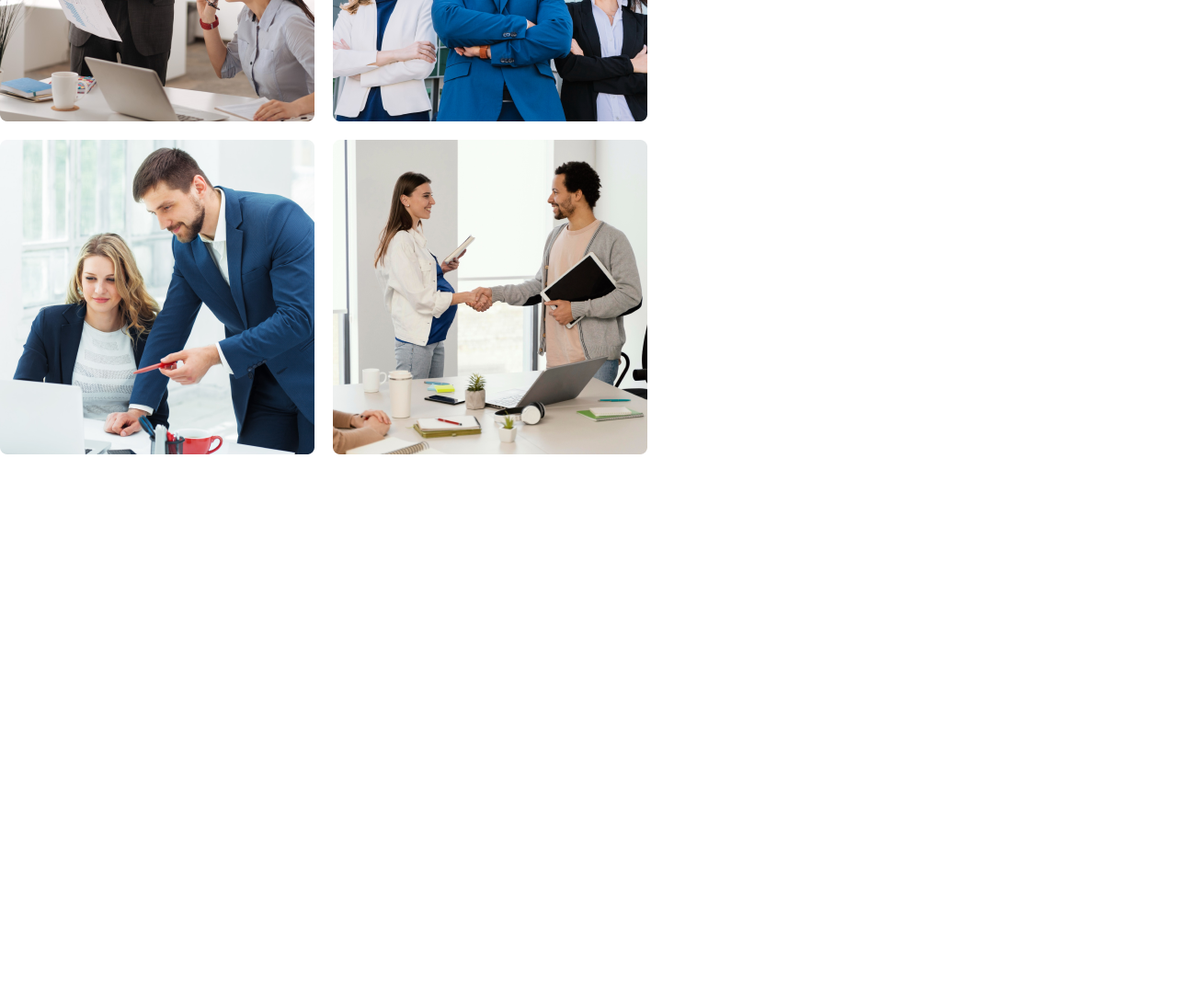
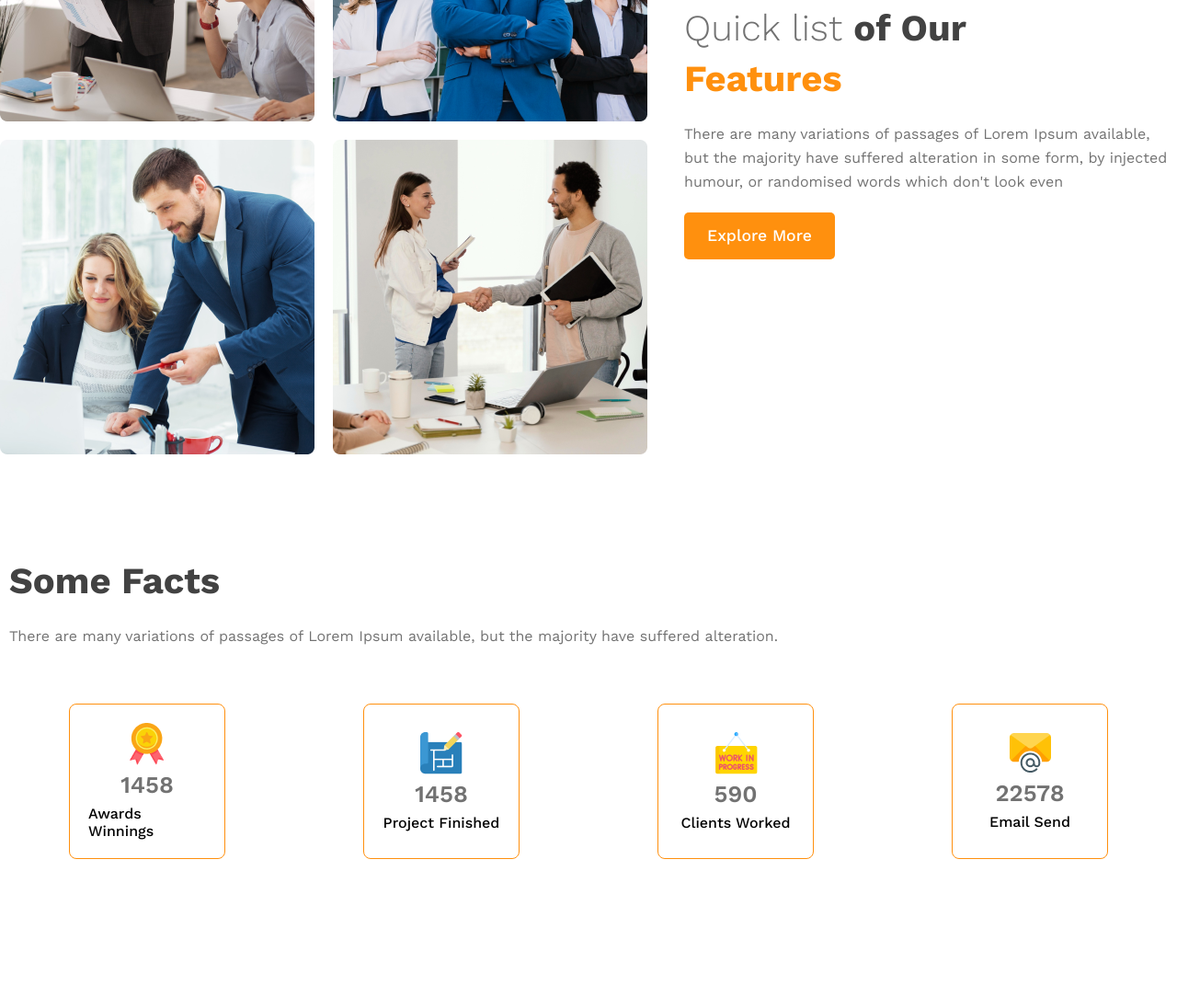
Before and after one commit to MasumAhmed19/G3-Architecture, a plain HTML site: page index.html in a window 1280 px wide. Shown: the part 1465-2549 px from the top of the page at 92% size. Before the commit the page ends 1959 px from the top, so only its background shows below. Drawn offline with nearby package versions, Linux system fonts and the light colour scheme.

Commit message:
facts section half

```diff
--- a/index.html
+++ b/index.html
@@ -53,7 +53,42 @@
                 <img src="images/team3.png" alt="images 3">
                 <img src="images/team4.png" alt="images 4">
             </div>
-            <div class="team-content"></div>
+            <div class="team-content display-flex">
+                <h3 class="team-title dark-3"><span>Quick list</span> <strong class="dark-2">of Our</strong><br> <strong class="orange">Features</strong></h3>
+
+                <p class="team-paragraph">There are many variations of passages of Lorem Ipsum available, but the majority have suffered alteration in some form, by injected humour, or randomised words which don't look even</p>
+                </a><button class="btn-fill"><a href="#"></a>Explore More</a></button>
+            </div>
+        </section>
+
+
+        <section class="some-facts-section display-flex">
+            <h3 class="facts-title dark-2"><strong>Some Facts</h3></strong></h3>
+            <p class="facts-paragraph">There are many variations of passages of Lorem Ipsum available, but the majority have suffered alteration.</p>
+
+            <div class="facts-card-div display-flex">
+                <div class="facts-card display-flex">
+                    <img src="/images/icons/ribon.png" alt="Projects"  class="card-icons">
+                    <h3 class="card-title">1458</h3>
+                    <p class="card-sub">Awards Winnings</p>
+                </div>
+                <div class="facts-card display-flex">
+                    <img src="/images/icons/projects.png" alt="Projects"  class="card-icons">
+                    <h3 class="card-title">1458</h3>
+                    <p class="card-sub">Project Finished</p>
+                </div>
+                <div class="facts-card display-flex">
+                    <img src="/images/icons/customers.png" alt="Clients Worked"  class="card-icons">
+                    <h3 class="card-title">590</h3>
+                    <p class="card-sub">Clients Worked</p>
+                </div>
+                <div class="facts-card display-flex">
+                    <img src="/images/icons/email.png" alt="Email"  class="card-icons">
+                    <h3 class="card-title">22578</h3>
+                    <p class="card-sub">Email Send</p>
+                </div>
+            </div>
+
         </section>
 
 
--- a/styles.css
+++ b/styles.css
@@ -31,6 +31,14 @@
     color:rgb(114, 114, 114)
 }
 
+.orange {
+    color: rgb(255, 144, 14);
+}
+
+.lefft{
+    text-align: start;
+}
+
 
 .paragraph{
     color: rgb(114, 114, 114);
@@ -54,11 +62,12 @@
     line-height: 23px;
     letter-spacing: 0%;
     text-align: center;
+    cursor: pointer;
 }
 
 
 main > section{
-    margin-bottom: 100px;
+    margin-bottom: 100px ;
 }
 
 /* Header Style */
@@ -149,6 +158,8 @@ main > section{
 .section-two{
     max-width: 1440px;
     margin: 0 auto;
+    gap:40px;
+    align-items: center;
 }
 .team-images{
     display: grid;
@@ -157,12 +168,102 @@ main > section{
 }
 
 
+.team-title{
+    font-family: Work Sans;
+    font-size: 2.5rem;
+    font-weight: 300;
+    line-height: 55px;
+    letter-spacing: 0%;
+    text-align: left;
+}
+
+.team-paragraph{
+    color: rgb(114, 114, 114);
+    font-family: Work Sans;
+    font-size: 1rem;
+    font-weight: 400;
+    line-height: 26px;
+    letter-spacing: 0%;
+    text-align: left;
+}
+
+.team-content{
+    flex-direction: column;
+    align-items: flex-start;
+    gap: 20px;
+}
 
 
+/* Some Facts Section */
+
+.some-facts-section{
+    max-width: 1440px;
+    flex-direction: column;
+    margin: 0 auto;
+    padding: 110px 10px;
+    justify-content: center;
+    gap: 20px;
+}
+
+.facts-title{
+    font-family: Work Sans;
+    font-size: 2.5rem;
+    font-weight: 700;
+    line-height: 55px;
+    letter-spacing: 0%;
+    text-align: left;
+
+}
+
+.facts-paragraph{
+    color: rgb(114, 114, 114);
+    font-family: Work Sans;
+    font-size: 16px;
+    font-weight: 400;
+    line-height: 26px;
+    letter-spacing: 0%;
+    text-align: left;
+}
+
+.facts-card-div{
+    justify-content: space-around;
+    margin: 40px 0;
+    gap: 20px;
+}
+
+.facts-card{
+    width: 170px;
+    height: auto;
+    padding: 20px;
+    box-sizing: border-box;
+    border: 1px solid rgb(255, 144, 14);
+    border-radius: 8px;
+    flex-direction: column;
+    align-items: center;
+    justify-content: center;
+    gap: 10px;
+}
+
+.card-title{
+    color: rgb(207, 41, 41);
+    font-family: Work Sans;
+    font-size: 110rem;
+    font-weight: 600;
+    line-height: 53px;
+    letter-spacing: 0%;
+    text-align: center;
+}
 
 
-
-
+.card-title{
+    color: rgb(114, 114, 114);
+    font-family: Work Sans;
+    font-size: 1.6rem;
+    font-weight: 600;
+    line-height: 23px;
+    letter-spacing: 0%;
+    text-align: center;
+}
 
 
 /* Responsive Media Query */
```
